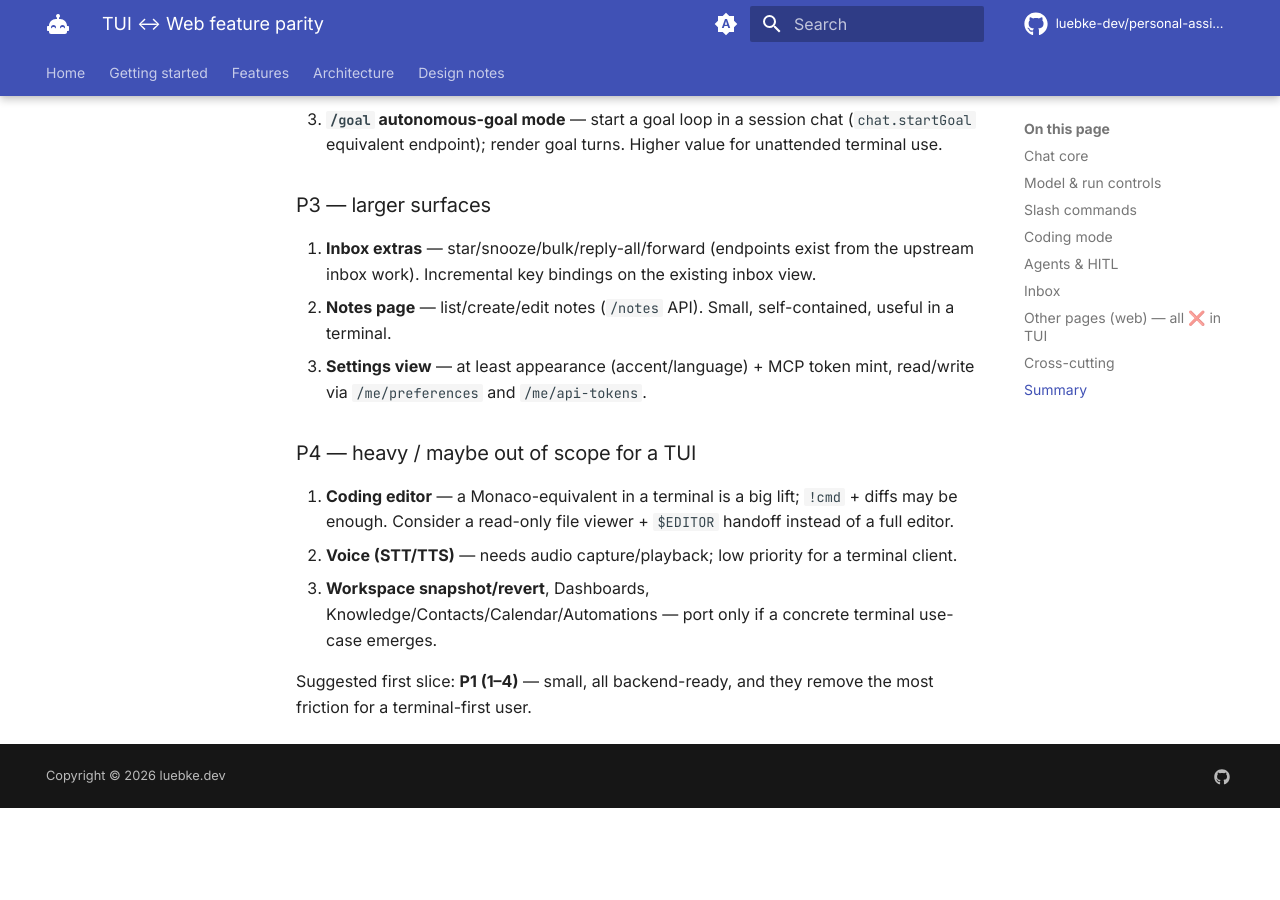
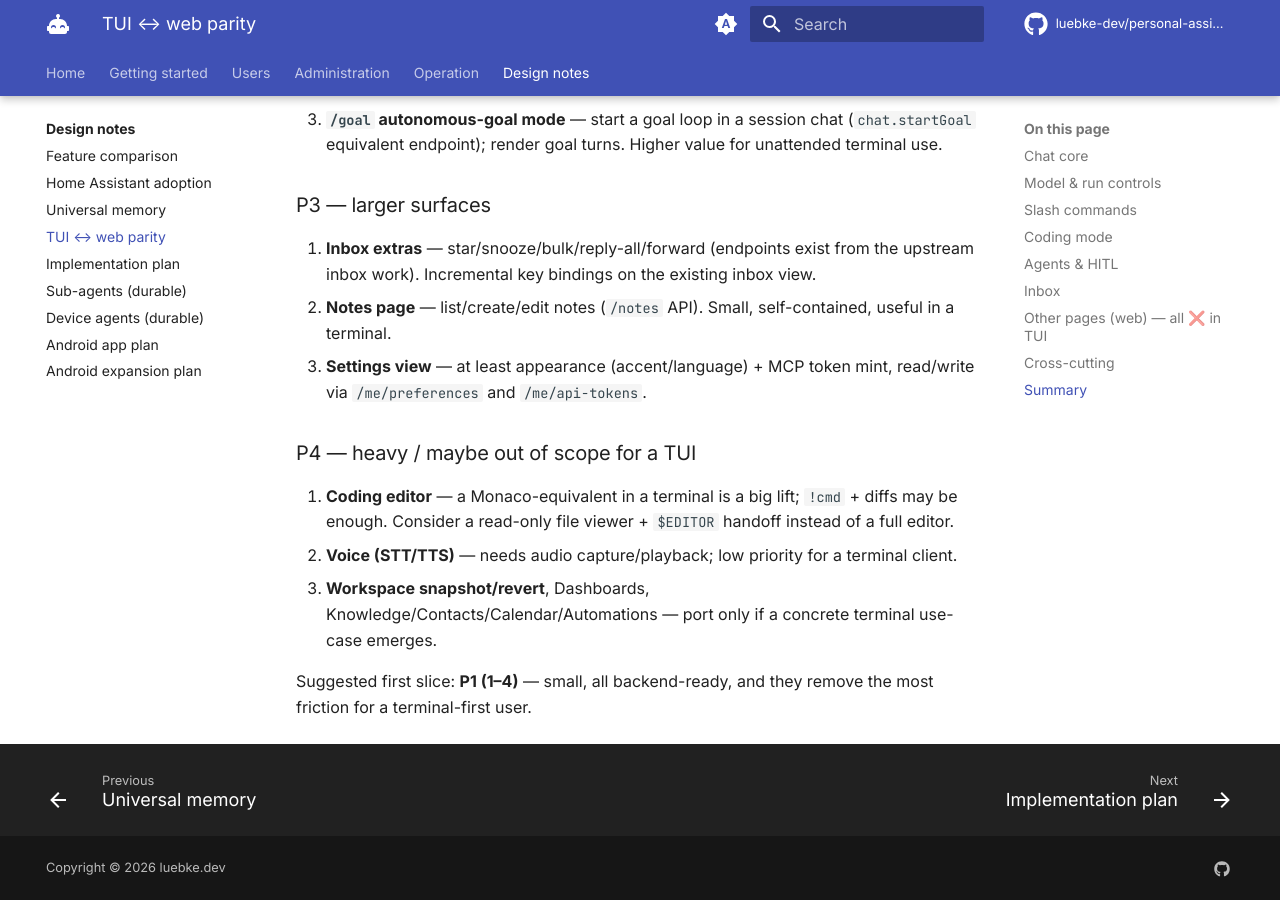
Before and after one commit to personal-agent-org/docs, an MkDocs documentation site: the page built from docs/tui-web-parity.md, in a window 1280 px wide and 900 px high, scrolled down 4503 px. Built offline with MkDocs 1.6.1 and Material for MkDocs 9.7.7, drawn with Linux system fonts in a browser that asks for light colours; comment, search, counter and statistics services are not loaded; before the commit the page ends 5311 px from its top, so only the background shows below that.

Commit message:
docs: reorganize site nav into audience-oriented tabs
Replace the topic-based tabs (Features / Architecture) with an
audience-oriented top nav: Home, Getting started, Users, Administration,
Operation, Design notes.

- Users: the product/capability pages (chat & agents, memory, devices,
  integrations, automations).
- Administration: security & governance.
- Operation: architecture, frozen contracts, and self-hosting (moved out
  of Getting started).
- Retitle the Users landing page from "Features" to "Using Personal Agent".
- Wire the previously orphaned TUI <-> web parity doc into Design notes.

Verified with `mkdocs build --strict`.

https://claude.ai/code/session_01Qqq7iGX6m6xQxgg9Wfs3LD

```diff
--- a/mkdocs.yml
+++ b/mkdocs.yml
@@ -125,23 +125,25 @@ nav:
   - Getting started:
       - getting-started/index.md
       - Run locally: getting-started/run-locally.md
-      - Self-hosting: self-hosting.md
-  - Features:
+  - Users:
       - features/index.md
       - Chat & agents: features/chat-agents.md
       - Memory graph: features/memory.md
       - Devices & coding: features/devices.md
       - Integrations: features/integrations.md
       - Automations & dashboards: features/automations.md
+  - Administration:
       - Security & governance: features/security.md
-  - Architecture:
-      - architecture/index.md
+  - Operation:
+      - Architecture: architecture/index.md
       - Frozen contracts: architecture/frozen-contracts.md
+      - Self-hosting: self-hosting.md
   - Design notes:
       - design/index.md
       - Feature comparison: feature-comparison.md
       - Home Assistant adoption: home-assistant-adoption.md
       - Universal memory: universal-memory.md
+      - TUI ↔ web parity: tui-web-parity.md
       - Implementation plan: implementation-plan.md
       - Sub-agents (durable): subagents-durable-followup.md
       - Device agents (durable): device-agents-durable-followup.md
```
Also changed, not shown: docs/features/index.md (+3 -3 lines).
